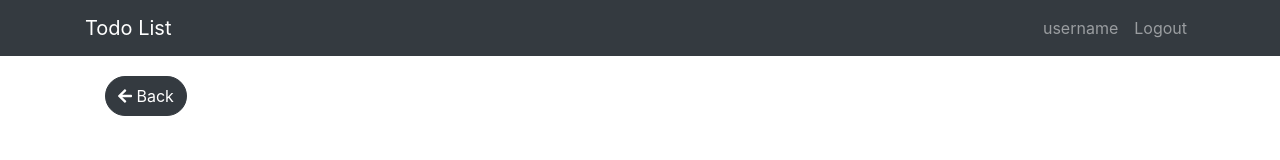
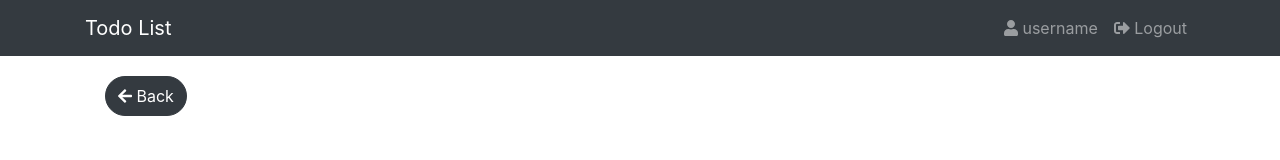
Before and after one commit to sjasminetya/todos-frontend-react, a React (Create React App) app: page /task/edit/1 in a window 1280 px wide. Shown: the top 160 px of the page. Built offline with nearby package versions, Linux system fonts and the light colour scheme; no server answers.

Commit message:
ubah tampilan navbar

```diff
--- a/src/component/module/NavbarComponent.jsx
+++ b/src/component/module/NavbarComponent.jsx
@@ -12,6 +12,11 @@ import {
     NavLink,
     Container
 } from 'reactstrap'
+import { FontAwesomeIcon } from "@fortawesome/react-fontawesome"
+import {
+    faSignOutAlt,
+    faUser
+} from "@fortawesome/free-solid-svg-icons"
 
 export default function NavbarComponent() {
     const dispatch = useDispatch()
@@ -39,10 +44,14 @@ export default function NavbarComponent() {
                     <Collapse isOpen={isOpen} navbar>
                         <Nav className="ml-auto" navbar>
                             <NavItem>
-                                <NavLink style={{cursor: 'pointer'}}>{userState.username}</NavLink>
+                                <NavLink style={{cursor: 'pointer'}}>
+                                <FontAwesomeIcon icon={faUser} /> {userState.username}
+                                </NavLink>
                             </NavItem>
                             <NavItem onClick={goLogout}>
-                                <NavLink style={{cursor: 'pointer'}}>Logout</NavLink>
+                                <NavLink style={{cursor: 'pointer'}}>
+                                    <FontAwesomeIcon icon={faSignOutAlt} /> Logout
+                                </NavLink>
                             </NavItem>
                         </Nav>
                     </Collapse>
```
